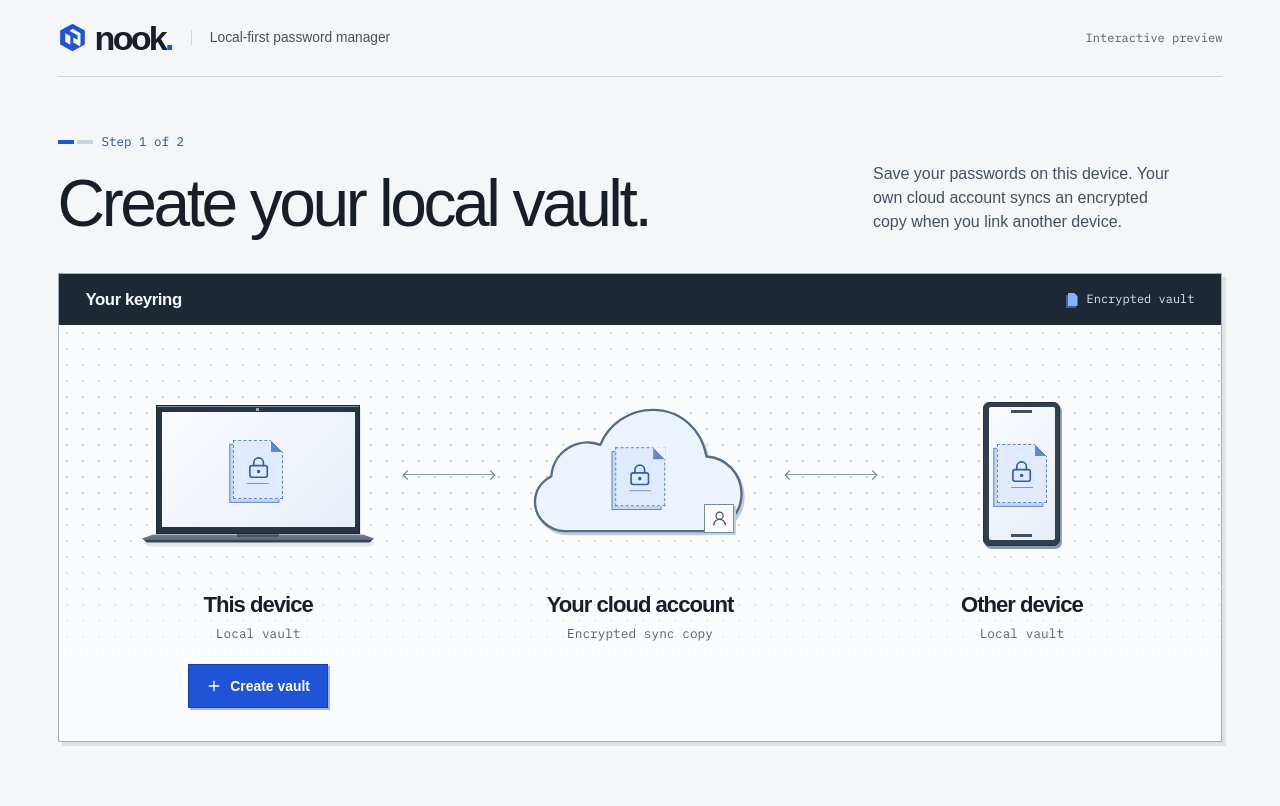
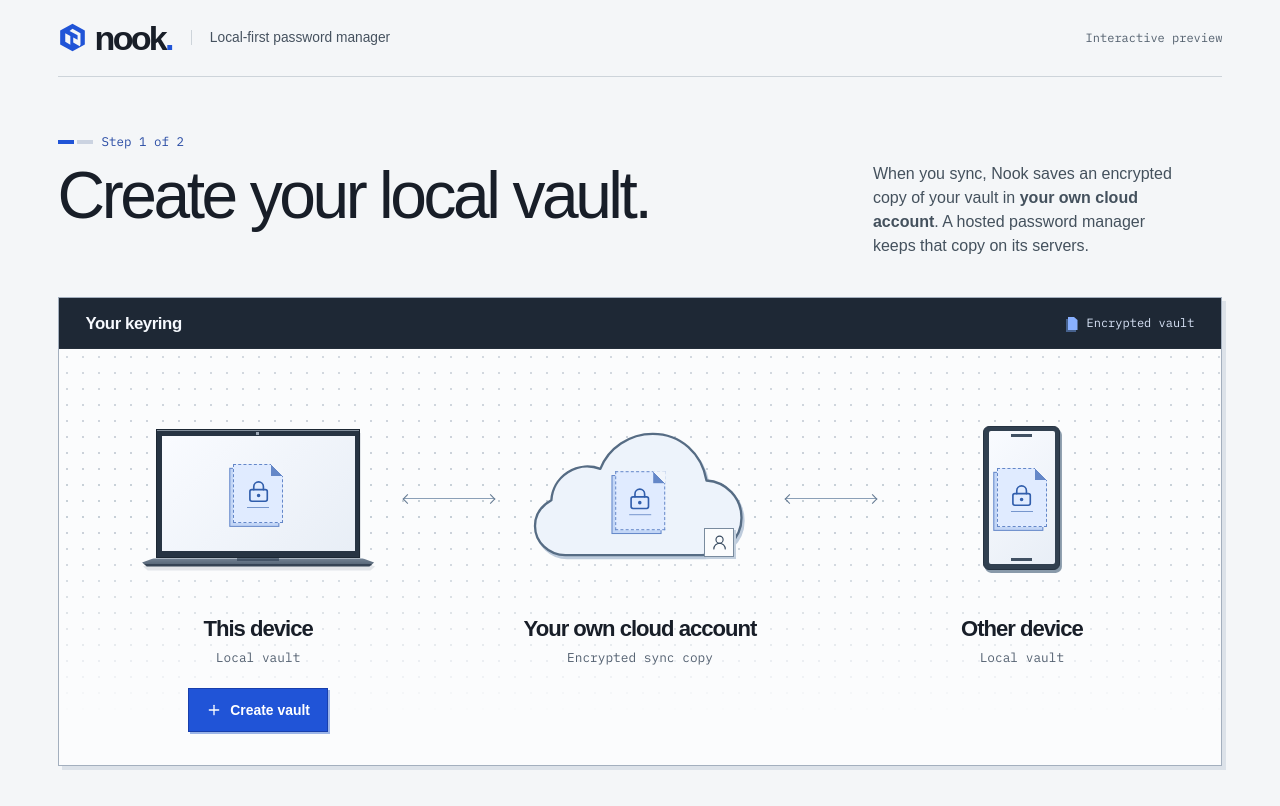
Before and after one commit to cypherkitty/nook-keyring-ui, a Svelte app: page / in a window 1280 px wide. Built offline with nearby package versions, Linux system fonts and the light colour scheme.

Commit message:
Update Site source

```diff
--- a/src/App.svelte
+++ b/src/App.svelte
@@ -74,13 +74,6 @@
         ? "Add your next device."
         : "Your vault is in sync.",
   );
-  const explanation = $derived(
-    !created
-      ? "Save your passwords on this device. Your own cloud account syncs an encrypted copy when you link another device."
-      : !linked
-        ? "Use the same cloud account on both devices. Each keeps an encrypted copy of the same vault."
-        : "Preview a password change and follow the updated copy from one device to the other.",
-  );
   const actionLabel = $derived(
     transfer
       ? "Syncing…"
@@ -130,7 +123,19 @@
         </span>Step {created ? "2" : "1"} of 2{/if}
     </div>
     <h1>{transfer && linked ? "Updating your vault." : title}</h1>
-    <p>{explanation}</p>
+    <p>
+      {#if !created}
+        When you sync, Nook saves an encrypted copy of your vault in
+        <strong>your own cloud account</strong>. A hosted password manager keeps
+        that copy on its servers.
+      {:else if !linked}
+        Connect both devices to the same cloud account. Your encrypted vault
+        will be stored in that account and on each device.
+      {:else}
+        Your cloud account and both devices now hold the same encrypted vault.
+        Preview a password change to see it sync.
+      {/if}
+    </p>
   </div>
 
   <section class="sheet" aria-labelledby="map-title">
--- a/src/KeyringMap.svelte
+++ b/src/KeyringMap.svelte
@@ -4,7 +4,7 @@
   const places = [
     { name: "This device", kind: "laptop", planned: "Local vault" },
     {
-      name: "Your cloud account",
+      name: "Your own cloud account",
       kind: "cloud",
       planned: "Encrypted sync copy",
     },
--- a/src/style.css
+++ b/src/style.css
@@ -95,7 +95,7 @@ main {
   display: grid;
   grid-template-columns: minmax(0, 1fr) minmax(190px, 30%);
   column-gap: clamp(20px, 5vw, 74px);
-  align-items: end;
+  align-items: start;
   margin-bottom: clamp(22px, 3vw, 37px);
 }
 .phase {
@@ -195,7 +195,7 @@ h2 {
   cursor: wait;
   background: #4a608e;
 }
-@media (max-width: 760px) {
+@media (max-width: 900px) {
   .introduction {
     grid-template-columns: 1fr;
     gap: 0;
@@ -242,9 +242,6 @@ h2 {
   h1 {
     font-size: clamp(2.3rem, 8.5vw, 3.4rem);
   }
-  .introduction p {
-    font-size: 0.93rem;
-  }
   .sheet-header {
     min-height: 43px;
   }
```
